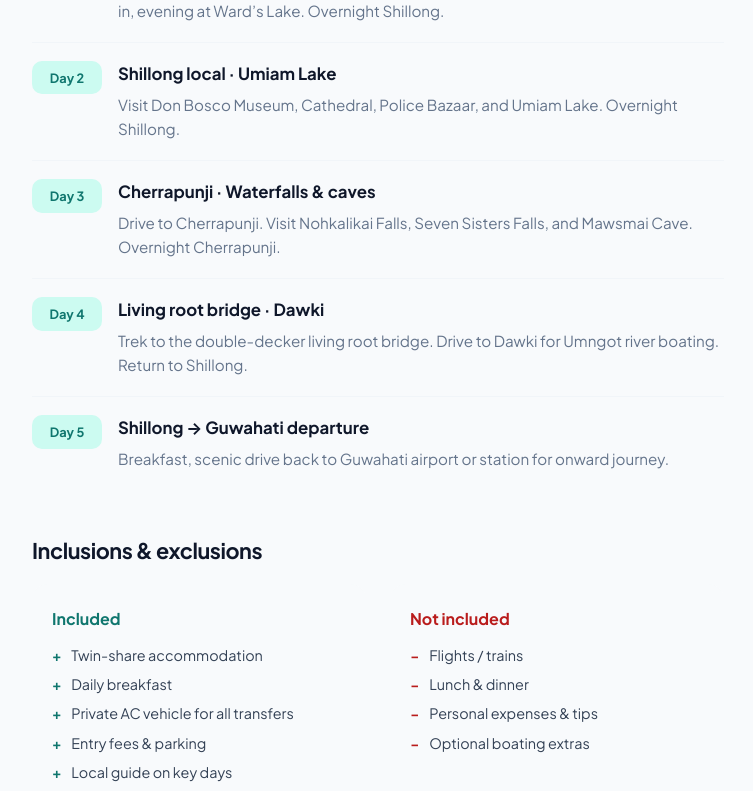
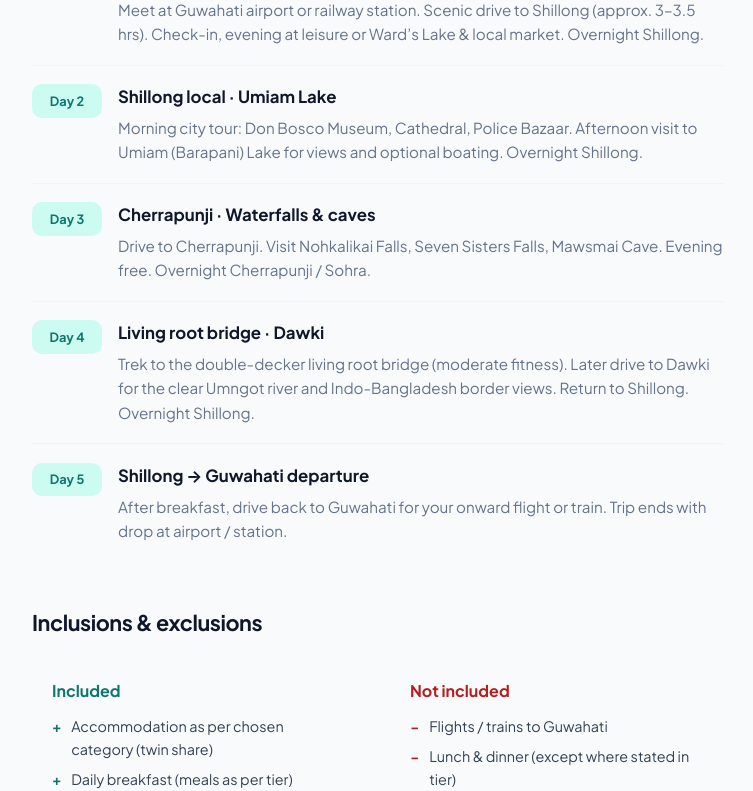
Before and after one commit to santanusaikia46g/client_Trav, a React (Vite) app: page /packages/1 in a window 1280 px wide. Shown: the part 1470-2261 px from the top of the page, without its empty margins (72-825 px from the left). Built offline with nearby package versions, Linux system fonts and the light colour scheme; no server answers.

Commit message:
feat: implement dynamic package listing and detailed view pages with route-based content rendering

```diff
--- a/src/pages/PackageDetails.jsx
+++ b/src/pages/PackageDetails.jsx
@@ -3,8 +3,8 @@ import { useParams, Link } from 'react-router-dom';
 import { getPackage } from '../services/api';
 import Spinner from '../components/Spinner';
 
-// Regional fallback packages dictionary
-const regionalPackageDetails = {
+// Map of default North East package details by ID
+const defaultPackagesMap = {
   'meghalaya-1': {
     title: 'Meghalaya Highlights',
     duration: '5 days / 4 nights',
@@ -22,141 +22,156 @@ const regionalPackageDetails = {
       'Optional caving or boating'
     ],
     pricingTiers: [
-      { id: 'std', name: 'Standard', stars: '★★★ · 3-star hotels', price: '₹18,900', priceUnit: '/ person', hotel: 'Clean 3★ stays in Shillong & Cherrapunji', features: ['3★ hotels / guesthouses', 'Private AC vehicle', 'Breakfast daily', 'Local guide on key days'], featured: false, btnClass: 'btn-outline' },
-      { id: 'dlx', name: 'Deluxe', stars: '★★★★ · 4-star hotels', price: '₹24,900', priceUnit: '/ person', hotel: 'Comfortable 4★ hotels with views', features: ['4★ hotels / resorts', 'Private AC vehicle', 'Breakfast + 2 dinners', 'Dedicated local guide'], featured: true, btnClass: 'btn-primary' },
-      { id: 'lux', name: 'Luxury', stars: '★★★★★ · 5-star / premium', price: '₹34,900', priceUnit: '/ person', hotel: 'Premium resorts & boutique stays', features: ['5★ / premium resorts', 'Premium private vehicle', 'All meals included', 'Private guide throughout'], featured: false, btnClass: 'btn-outline' }
+      { id: 'standard', name: 'Standard', stars: '★★★ · 3-star hotels', price: '₹18,900', priceUnit: '/ person', hotel: 'Clean, well-located 3★ stays in Shillong & Cherrapunji', features: ['3★ hotels / guesthouses', 'Private AC vehicle', 'Breakfast daily', 'Local guide on key days'], featured: false, btnClass: 'btn-outline' },
+      { id: 'deluxe', name: 'Deluxe', stars: '★★★★ · 4-star hotels', price: '₹24,900', priceUnit: '/ person', hotel: 'Comfortable 4★ hotels with better views & amenities', features: ['4★ hotels / resorts', 'Private AC vehicle', 'Breakfast + 2 dinners', 'Dedicated local guide'], featured: true, btnClass: 'btn-primary' },
+      { id: 'luxury', name: 'Luxury', stars: '★★★★★ · 5-star / premium', price: '₹34,900', priceUnit: '/ person', hotel: 'Premium resorts & boutique stays with top service', features: ['5★ / premium resorts', 'Premium private vehicle', 'All meals included', 'Private guide throughout'], featured: false, btnClass: 'btn-outline' }
     ],
     itinerary: [
-      { day: 'Day 1', title: 'Arrive Guwahati → Shillong', desc: 'Meet at Guwahati airport or station. Scenic drive to Shillong (approx. 3.5 hrs). Check-in, evening at Ward’s Lake. Overnight Shillong.' },
-      { day: 'Day 2', title: 'Shillong local · Umiam Lake', desc: 'Visit Don Bosco Museum, Cathedral, Police Bazaar, and Umiam Lake. Overnight Shillong.' },
-      { day: 'Day 3', title: 'Cherrapunji · Waterfalls & caves', desc: 'Drive to Cherrapunji. Visit Nohkalikai Falls, Seven Sisters Falls, and Mawsmai Cave. Overnight Cherrapunji.' },
-      { day: 'Day 4', title: 'Living root bridge · Dawki', desc: 'Trek to the double-decker living root bridge. Drive to Dawki for Umngot river boating. Return to Shillong.' },
-      { day: 'Day 5', title: 'Shillong → Guwahati departure', desc: 'Breakfast, scenic drive back to Guwahati airport or station for onward journey.' }
+      { day: 'Day 1', title: 'Arrive Guwahati → Shillong', desc: 'Meet at Guwahati airport or railway station. Scenic drive to Shillong (approx. 3–3.5 hrs). Check-in, evening at leisure or Ward’s Lake & local market. Overnight Shillong.' },
+      { day: 'Day 2', title: 'Shillong local · Umiam Lake', desc: 'Morning city tour: Don Bosco Museum, Cathedral, Police Bazaar. Afternoon visit to Umiam (Barapani) Lake for views and optional boating. Overnight Shillong.' },
+      { day: 'Day 3', title: 'Cherrapunji · Waterfalls & caves', desc: 'Drive to Cherrapunji. Visit Nohkalikai Falls, Seven Sisters Falls, Mawsmai Cave. Evening free. Overnight Cherrapunji / Sohra.' },
+      { day: 'Day 4', title: 'Living root bridge · Dawki', desc: 'Trek to the double-decker living root bridge (moderate fitness). Later drive to Dawki for the clear Umngot river and Indo-Bangladesh border views. Return to Shillong. Overnight Shillong.' },
+      { day: 'Day 5', title: 'Shillong → Guwahati departure', desc: 'After breakfast, drive back to Guwahati for your onward flight or train. Trip ends with drop at airport / station.' }
     ],
-    inclusions: ['Twin-share accommodation', 'Daily breakfast', 'Private AC vehicle for all transfers', 'Entry fees & parking', 'Local guide on key days'],
-    exclusions: ['Flights / trains', 'Lunch & dinner', 'Personal expenses & tips', 'Optional boating extras'],
+    inclusions: [
+      'Accommodation as per chosen category (twin share)',
+      'Daily breakfast (meals as per tier)',
+      'Private vehicle for all transfers & sightseeing',
+      'Driver allowances & parking',
+      'Entry fees to major points (as per itinerary)',
+      'Local guide on key activity days',
+      'Basic first-aid support'
+    ],
+    exclusions: [
+      'Flights / trains to Guwahati',
+      'Lunch & dinner (except where stated in tier)',
+      'Personal expenses & tips',
+      'Optional activities (boating, caving extras)',
+      'Travel insurance',
+      'Anything not listed under inclusions'
+    ],
     sidebarFacts: { duration: '5D / 4N', startEnd: 'Guwahati', season: 'Oct – May', groupSize: '2 – 12', difficulty: 'Easy – Moderate' }
   },
   'assam-1': {
     title: 'Kaziranga Safari',
     duration: '3 days / 2 nights',
-    route: 'Kaziranga National Park',
+    route: 'Guwahati · Kaziranga National Park',
     bestSeason: 'Nov – Apr',
-    subtitle: 'One-horned rhinos, early morning jeep safaris, wild elephant herds and quiet stays near the national park.',
+    subtitle: 'One-horned rhinos, early morning jeep safaris and quiet stays near the park. Ideal as a short break or add-on.',
     priceFrom: '12,500',
     heroImage: 'https://images.unsplash.com/photo-1566073771259-6a8506099945?auto=format&fit=crop&w=1920&q=80',
     highlights: [
-      'Early morning Elephant safari in Central Range',
-      'Jeep safari in Western Range (Bagori)',
-      'Tea garden estate walkthrough',
-      'Orchid Park & cultural dance performance',
-      'Assamese traditional cuisine sampling'
+      'Jeep & Elephant Safaris in Kaziranga NP',
+      'One-horned Rhinoceros Sighting',
+      'Orchid and Biodiversity Park visit',
+      'Scenic Tea Garden walks',
+      'Authentic Assamese traditional cuisine'
     ],
     pricingTiers: [
-      { id: 'std', name: 'Standard', stars: '★★★ · Safari Lodge', price: '₹12,500', priceUnit: '/ person', hotel: 'Cozy jungle lodge near park gate', features: ['Jungle lodge stay', '1 Jeep Safari included', 'Breakfast & Dinner', 'Park naturalist guide'], featured: false, btnClass: 'btn-outline' },
-      { id: 'dlx', name: 'Deluxe', stars: '★★★★ · Eco Resort', price: '₹16,900', priceUnit: '/ person', hotel: 'Eco-resort with pool & garden views', features: ['4★ Eco Resort', '1 Jeep + 1 Elephant Safari', 'All meals included', 'Private park guide'], featured: true, btnClass: 'btn-primary' }
+      { id: 'standard', name: 'Standard', stars: '★★★ · 3-star resort', price: '₹12,500', priceUnit: '/ person', hotel: 'Cozy forest resorts near Kaziranga gate', features: ['3★ eco-resorts', 'Private AC vehicle transfer', 'Breakfast included', '1 Jeep safari ticket'], featured: false, btnClass: 'btn-outline' },
+      { id: 'deluxe', name: 'Deluxe', stars: '★★★★ · 4-star lodge', price: '₹17,900', priceUnit: '/ person', hotel: 'Premium jungle lodges with swimming pool & garden views', features: ['4★ jungle lodges', 'Private vehicle transfer', 'Breakfast + Dinner', '1 Elephant + 1 Jeep safari'], featured: true, btnClass: 'btn-primary' }
     ],
     itinerary: [
-      { day: 'Day 1', title: 'Guwahati → Kaziranga', desc: 'Pick up from Guwahati and drive to Kaziranga National Park (approx. 4 hrs). Check-in and evening cultural show.' },
-      { day: 'Day 2', title: 'Kaziranga Safaris', desc: 'Early morning Elephant safari followed by breakfast. Afternoon Jeep safari deep inside the park.' },
-      { day: 'Day 3', title: 'Kaziranga → Guwahati', desc: 'Visit Kaziranga Orchid Park, then drive back to Guwahati for departure.' }
+      { day: 'Day 1', title: 'Guwahati Arrival → Kaziranga', desc: 'Pick up from Guwahati and drive to Kaziranga National Park (approx 4.5 hrs). Evening tea garden walk and cultural folk dance show.' },
+      { day: 'Day 2', title: 'Kaziranga Jungle Safaris', desc: 'Early morning Elephant safari in Central Range. Post breakfast, afternoon Jeep safari in Western Range. Visit Orchid Park in evening.' },
+      { day: 'Day 3', title: 'Kaziranga → Guwahati Departure', desc: 'After breakfast, drive back to Guwahati airport or station for departure.' }
     ],
-    inclusions: ['Lodge/Resort accommodation', 'Daily breakfast & dinner', 'Jeep safari charges & permits', 'Private transfer vehicle'],
-    exclusions: ['Camera fees', 'Airfare/Train tickets', 'Personal expenses'],
+    inclusions: ['Accommodation in chosen tier', 'Daily breakfast', 'Safaris & park entry permits', 'Private vehicle transfers'],
+    exclusions: ['Airfare/Train tickets', 'Camera fees', 'Personal expenses'],
     sidebarFacts: { duration: '3D / 2N', startEnd: 'Guwahati', season: 'Nov – Apr', groupSize: '2 – 8', difficulty: 'Easy' }
   },
   'arunachal-1': {
     title: 'Tawang Circuit',
     duration: '7 days / 6 nights',
-    route: 'Tawang · Sela Pass · Dirang',
-    bestSeason: 'Oct – May',
-    subtitle: 'High mountain monastery, crystal clear lakes, snow-capped Sela Pass and serene Buddhist culture.',
+    route: 'Tezpur · Dirang · Tawang · Sela Pass',
+    bestSeason: 'Mar – Jun & Sep – Nov',
+    subtitle: 'High mountain monastery, clear lakes, Sela Pass and quiet Buddhist culture. For those who like altitude and calm.',
     priceFrom: '34,900',
     heroImage: 'https://images.unsplash.com/photo-1544735716-392fe2489ffa?auto=format&fit=crop&w=1920&q=80',
     highlights: [
-      'Tawang Monastery (2nd largest in Asia)',
-      'Sela Pass at 13,700 feet & Sela Lake',
-      'Bum La Pass (Indo-China Border)',
+      'Sela Pass & Sela Lake at 13,700 ft',
+      'Tawang Monastery (largest in India)',
       'Madhuri Lake (Sangetsar Tso)',
-      'Jaswant Garh War Memorial & Dirang valley'
+      'Jaswant Garh War Memorial',
+      'Dirang Valley & Kiwi orchards'
     ],
     pricingTiers: [
-      { id: 'std', name: 'Standard', stars: '★★★ · Mountain Hotel', price: '₹34,900', priceUnit: '/ person', hotel: 'Comfortable heated stays in Tawang & Dirang', features: ['Mountain hotels', 'Inland Permit (ILP) support', 'SUV Vehicle (Innova/Scorpio)', 'Daily Breakfast'], featured: true, btnClass: 'btn-primary' }
+      { id: 'deluxe', name: 'Deluxe', stars: '★★★★ · 4-star mountain stays', price: '₹34,900', priceUnit: '/ person', hotel: 'Best boutique mountain hotels with heaters', features: ['Boutique mountain stays', 'Inland Line Permit (ILP) included', 'Dedicated SUV for high altitude', 'Breakfast daily'], featured: true, btnClass: 'btn-primary' }
     ],
     itinerary: [
-      { day: 'Day 1', title: 'Guwahati → Tezpur / Bhalukpong', desc: 'Drive from Guwahati to Bhalukpong at the foothills of Arunachal Pradesh.' },
-      { day: 'Day 2', title: 'Bhalukpong → Dirang', desc: 'Drive through Apple orchards and kiwi farms to Dirang valley. Visit Dirang Dzong.' },
-      { day: 'Day 3', title: 'Dirang → Tawang via Sela Pass', desc: 'Cross Sela Pass (13,700 ft) and visit Jaswant Garh. Arrive in Tawang.' },
-      { day: 'Day 4', title: 'Tawang Monastery & City', desc: 'Explore Tawang Monastery, Ani Gompa, and War Memorial.' },
-      { day: 'Day 5', title: 'Bum La Pass & Madhuri Lake', desc: 'Excursion to Indo-China border at Bum La and Sangetsar Lake.' },
-      { day: 'Day 6', title: 'Tawang → Bomdila', desc: 'Scenic drive back through Bomdila Monastery.' },
-      { day: 'Day 7', title: 'Bomdila → Guwahati', desc: 'Drive back to Guwahati airport/station for departure.' }
+      { day: 'Day 1', title: 'Guwahati / Tezpur → Dirang', desc: 'Drive up into the Eastern Himalayas towards Dirang. Check-in and relax.' },
+      { day: 'Day 2', title: 'Dirang → Sela Pass → Tawang', desc: 'Drive across Sela Pass (13,700 ft) & Jaswant Garh. Arrive in Tawang.' },
+      { day: 'Day 3', title: 'Tawang Monastery & Local Sightseeing', desc: 'Explore Tawang Monastery, Giant Buddha statue, and local craft centers.' },
+      { day: 'Day 4', title: 'Sangetsar (Madhuri Lake) & Bum La Pass', desc: 'Excursion to high altitude lakes and Indo-China border (subject to weather).' },
+      { day: 'Day 5', title: 'Tawang → Bomdila', desc: 'Scenic return journey down to Bomdila town.' },
+      { day: 'Day 6', title: 'Bomdila → Guwahati', desc: 'Drive back to Guwahati plains for overnight stay.' },
+      { day: 'Day 7', title: 'Guwahati Departure', desc: 'Transfer to Guwahati airport for return journey.' }
     ],
-    inclusions: ['Hotel accommodation', 'ILP permits', 'SUV transport', 'Daily breakfast'],
-    exclusions: ['Bum La Pass local vehicle union charges', 'Meals except breakfast', 'Personal items'],
-    sidebarFacts: { duration: '7D / 6N', startEnd: 'Guwahati', season: 'Oct – May', groupSize: '2 – 6', difficulty: 'Moderate' }
+    inclusions: ['Inner Line Permits (ILP)', 'SUV for mountain roads', 'Hotels with heating', 'Breakfast daily'],
+    exclusions: ['Bum La Pass local vehicle surcharge', 'Airfare/Train tickets', 'Personal expenses'],
+    sidebarFacts: { duration: '7D / 6N', startEnd: 'Guwahati', season: 'Mar – Nov', groupSize: '2 – 6', difficulty: 'Moderate' }
   },
   'sikkim-1': {
     title: 'Sikkim Essentials',
     duration: '6 days / 5 nights',
-    route: 'Gangtok · Lachen · Lachung · Yumthang',
-    bestSeason: 'Mar – Jun, Oct – Dec',
-    subtitle: 'High mountain passes, sacred Gurudongmar Lake, rhododendron valleys, and majestic Kanchenjunga views.',
+    route: 'Gangtok · Tsomgo Lake · Nathula',
+    bestSeason: 'Mar – May & Oct – Dec',
+    subtitle: 'Mountain views, monasteries, lakes and the road to high passes. A balanced mix of comfort and scenery.',
     priceFrom: '28,500',
     heroImage: 'https://images.unsplash.com/photo-1506905925346-21bda4d32df4?auto=format&fit=crop&w=1920&q=80',
     highlights: [
-      'Tsomgo Lake & Baba Mandir near Nathula Pass',
-      'High altitude Gurudongmar Lake (17,800 ft)',
-      'Yumthang Valley of Flowers',
-      'Rumtek & Enchey Monasteries in Gangtok',
-      'Panoramic Kanchenjunga views from Tashi Viewpoint'
+      'Glacial Tsomgo Lake & Baba Mandir',
+      'Rumtek & Enchey Monasteries',
+      'Spectacular views of Mt. Kanchenjunga',
+      'MG Marg Gangtok promenade',
+      'Optional Nathula Pass border excursion'
     ],
     pricingTiers: [
-      { id: 'std', name: 'Standard', stars: '★★★ · Gangtok Hotel', price: '₹28,500', priceUnit: '/ person', hotel: 'Comfortable stays in Gangtok & North Sikkim lodges', features: ['3★ hotels & North Sikkim homestays', 'Sikkim PAP permits', 'Private vehicle', 'Daily breakfast & North Sikkim meals'], featured: true, btnClass: 'btn-primary' }
+      { id: 'standard', name: 'Standard', stars: '★★★ · 3-star Gangtok stay', price: '₹28,500', priceUnit: '/ person', hotel: 'Comfortable hotel near MG Marg', features: ['3★ hotel stays', 'Private vehicle transfers', 'Breakfast daily', 'Tsomgo Lake permits'], featured: true, btnClass: 'btn-primary' }
     ],
     itinerary: [
-      { day: 'Day 1', title: 'Bagdogra / NJP → Gangtok', desc: 'Arrive at airport/railway station and drive to Gangtok (approx. 4.5 hrs).' },
-      { day: 'Day 2', title: 'Tsomgo Lake & Baba Mandir', desc: 'Day excursion to glacial Tsomgo Lake and Baba Harbhajan Singh Mandir.' },
-      { day: 'Day 3', title: 'Gangtok → Lachen', desc: 'Drive north to Lachen village via Seven Sister Waterfalls.' },
-      { day: 'Day 4', title: 'Gurudongmar Lake → Lachung', desc: 'Early morning drive to Gurudongmar Lake (17,800 ft), then transfer to Lachung.' },
-      { day: 'Day 5', title: 'Yumthang Valley → Gangtok', desc: 'Visit Zero Point / Yumthang Valley of Flowers, then return to Gangtok.' },
-      { day: 'Day 6', title: 'Gangtok → Bagdogra / NJP', desc: 'Departure transfer back to Bagdogra airport / NJP station.' }
+      { day: 'Day 1', title: 'NJP / Bagdogra → Gangtok', desc: 'Transfer from Bagdogra airport / NJP station to Gangtok. Evening walk at MG Marg.' },
+      { day: 'Day 2', title: 'Tsomgo Lake & Baba Mandir', desc: 'Excursion to alpine Tsomgo Lake at 12,400 ft and Baba Harbhajan Singh Shrine.' },
+      { day: 'Day 3', title: 'Gangtok City Sightseeing', desc: 'Visit Rumtek Monastery, Ropeway, Namgyal Institute of Tibetology, and Flower Exhibition.' },
+      { day: 'Day 4', title: 'Gangtok → Pelling', desc: 'Drive to Pelling via Ravangla Buddha Park.' },
+      { day: 'Day 5', title: 'Pelling Sightseeing', desc: 'Visit Skywalk, Pemayangtse Monastery, and Rabdentse Ruins.' },
+      { day: 'Day 6', title: 'Pelling → Bagdogra Departure', desc: 'Transfer back to Bagdogra airport for departure flight.' }
     ],
-    inclusions: ['Accommodation', 'North Sikkim permits', 'Transport', 'Breakfast & North Sikkim all meals'],
-    exclusions: ['Nathula Pass union extra', 'Airfare/Train tickets', 'Personal expenses'],
-    sidebarFacts: { duration: '6D / 5N', startEnd: 'Bagdogra / NJP', season: 'Oct – Jun', groupSize: '2 – 8', difficulty: 'Moderate' }
+    inclusions: ['Permits for Tsomgo Lake', 'Private vehicle transfers', 'Accommodation with breakfast', 'Sightseeing as per itinerary'],
+    exclusions: ['Airfare/Train fare', 'Nathula Pass entry fee', 'Personal expenses'],
+    sidebarFacts: { duration: '6D / 5N', startEnd: 'Bagdogra / NJP', season: 'Mar – Dec', groupSize: '2 – 10', difficulty: 'Easy – Moderate' }
   },
   'multistate-1': {
     title: 'Assam + Meghalaya',
     duration: '8 days / 7 nights',
-    route: 'Kaziranga · Guwahati · Shillong · Cherrapunji',
+    route: 'Guwahati · Kaziranga · Shillong · Cherrapunji',
     bestSeason: 'Oct – Apr',
-    subtitle: 'Wildlife safaris in Kaziranga combined with waterfalls, root bridges, and pine forests of Meghalaya.',
+    subtitle: 'Wildlife in the morning, root bridges and waterfalls in the afternoon. Two very different landscapes in one trip.',
     priceFrom: '32,900',
     heroImage: 'https://images.unsplash.com/photo-1464822759023-fed622ff2c3b?auto=format&fit=crop&w=1920&q=80',
     highlights: [
-      'Jeep and Elephant safaris in Kaziranga National Park',
-      'Kamakhya Temple blessing in Guwahati',
-      'Living Root Bridge trek in Cherrapunji',
-      'Clear Umngot River in Dawki',
-      'Shillong pine forests & Umiam Lake'
+      'Kaziranga Rhino Jeep Safari',
+      'Cherrapunji Waterfalls & Caves',
+      'Living Root Bridge Trek',
+      'Dawki Crystal River Boating',
+      'Kamakhya Temple Guwahati'
     ],
     pricingTiers: [
-      { id: 'std', name: 'Standard', stars: '★★★ · Hotels & Lodges', price: '₹32,900', priceUnit: '/ person', hotel: 'Top-rated stays across Assam & Meghalaya', features: ['3★ stays throughout', 'Kaziranga safaris included', 'Private vehicle', 'Daily breakfast'], featured: true, btnClass: 'btn-primary' }
+      { id: 'deluxe', name: 'Deluxe', stars: '★★★★ · 4-star stays', price: '₹32,900', priceUnit: '/ person', hotel: 'Curated 4★ stays across Assam & Meghalaya', features: ['4★ stays', 'Private AC Vehicle', 'Breakfast daily', 'Safari included'], featured: true, btnClass: 'btn-primary' }
     ],
     itinerary: [
-      { day: 'Day 1', title: 'Arrive Guwahati → Kaziranga', desc: 'Pick up at Guwahati airport/station and drive straight to Kaziranga National Park.' },
-      { day: 'Day 2', title: 'Kaziranga Safaris', desc: 'Morning elephant safari and afternoon jeep safari in Kaziranga.' },
-      { day: 'Day 3', title: 'Kaziranga → Shillong', desc: 'Drive from Kaziranga to Shillong via Umiam Lake.' },
-      { day: 'Day 4', title: 'Shillong → Cherrapunji', desc: 'Sightseeing of Nohkalikai, Mawsmai cave, and stay in Cherrapunji.' },
-      { day: 'Day 5', title: 'Root Bridge Trek', desc: 'Trek to Nongriat double-decker living root bridge.' },
-      { day: 'Day 6', title: 'Dawki & Mawlynnong', desc: 'Visit Asia’s cleanest village Mawlynnong and crystal clear Dawki river.' },
-      { day: 'Day 7', title: 'Dawki → Shillong', desc: 'Return to Shillong for local handicraft shopping and Ward Lake.' },
-      { day: 'Day 8', title: 'Shillong → Guwahati Departure', desc: 'Visit Kamakhya Temple in Guwahati before departure drop.' }
+      { day: 'Day 1', title: 'Arrive Guwahati → Kaziranga', desc: 'Pick up & drive to Kaziranga National Park.' },
+      { day: 'Day 2', title: 'Kaziranga Safari → Shillong', desc: 'Morning Safari in Kaziranga, then scenic drive to Shillong.' },
+      { day: 'Day 3', title: 'Shillong Local Sightseeing', desc: 'Visit Ward’s Lake, Cathedral, Don Bosco Museum, and Umiam Lake.' },
+      { day: 'Day 4', title: 'Shillong → Cherrapunji', desc: 'Visit Nohkalikai & Seven Sisters Waterfalls, Mawsmai Cave.' },
+      { day: 'Day 5', title: 'Living Root Bridge Trek', desc: 'Day trek to double-decker living root bridge at Nongriat.' },
+      { day: 'Day 6', title: 'Dawki & Mawlynnong', desc: 'Visit Asia’s cleanest village and boat on Umngot River at Dawki.' },
+      { day: 'Day 7', title: 'Return to Shillong', desc: 'Leisurely morning in Dawki, return to Shillong for shopping.' },
+      { day: 'Day 8', title: 'Shillong → Guwahati Departure', desc: 'Visit Kamakhya Temple and drop at Guwahati airport.' }
     ],
-    inclusions: ['Hotel stays', 'Safaris in Kaziranga', 'Private AC vehicle', 'Breakfast daily'],
-    exclusions: ['Airfare', 'Lunches & dinners', 'Entry/camera fees'],
-    sidebarFacts: { duration: '8D / 7N', startEnd: 'Guwahati', season: 'Oct – Apr', groupSize: '2 – 10', difficulty: 'Moderate' }
+    inclusions: ['4★ Accommodation', 'Private AC vehicle throughout', 'Safari ticket in Kaziranga', 'Breakfast daily'],
+    exclusions: ['Airfare/Train tickets', 'Personal expenses', 'Optional activity charges'],
+    sidebarFacts: { duration: '8D / 7N', startEnd: 'Guwahati', season: 'Oct – Apr', groupSize: '2 – 12', difficulty: 'Moderate' }
   }
 };
 
@@ -167,15 +182,16 @@ const PackageDetails = () => {
 
   useEffect(() => {
     const fetchPackage = async () => {
-      // 1. Check if ID matches a regional fallback static key
-      if (regionalPackageDetails[id]) {
-        setPkgData(regionalPackageDetails[id]);
-        document.title = `${regionalPackageDetails[id].title} | Travmitraa`;
+      // 1. First check if id matches one of our default static packages
+      if (defaultPackagesMap[id]) {
+        const defaultItem = defaultPackagesMap[id];
+        setPkgData(defaultItem);
+        document.title = `${defaultItem.title} – ${defaultItem.duration} | Travmitraa`;
         setLoading(false);
         return;
       }
 
-      // 2. Try fetching from database API
+      // 2. Otherwise try fetching from backend API
       try {
         const data = await getPackage(id);
         if (data && data.title) {
@@ -186,14 +202,14 @@ const PackageDetails = () => {
             bestSeason: 'Oct – May',
             subtitle: data.description,
             priceFrom: typeof data.price === 'number' ? data.price.toLocaleString('en-IN') : data.price,
-            heroImage: (data.images && data.images[0]) || regionalPackageDetails['meghalaya-1'].heroImage,
-            highlights: data.highlights && data.highlights.length > 0 ? data.highlights : regionalPackageDetails['meghalaya-1'].highlights,
-            pricingTiers: regionalPackageDetails['meghalaya-1'].pricingTiers,
+            heroImage: (data.images && data.images[0]) || defaultPackagesMap['meghalaya-1'].heroImage,
+            highlights: data.highlights && data.highlights.length > 0 ? data.highlights : defaultPackagesMap['meghalaya-1'].highlights,
+            pricingTiers: defaultPackagesMap['meghalaya-1'].pricingTiers,
             itinerary: data.itinerary && data.itinerary.length > 0
               ? data.itinerary.map(item => ({ day: `Day ${item.day}`, title: item.title, desc: item.description }))
-              : regionalPackageDetails['meghalaya-1'].itinerary,
-            inclusions: data.included && data.included.length > 0 ? data.included : regionalPackageDetails['meghalaya-1'].inclusions,
-            exclusions: data.excluded && data.excluded.length > 0 ? data.excluded : regionalPackageDetails['meghalaya-1'].exclusions,
+              : defaultPackagesMap['meghalaya-1'].itinerary,
+            inclusions: data.included && data.included.length > 0 ? data.included : defaultPackagesMap['meghalaya-1'].inclusions,
+            exclusions: data.excluded && data.excluded.length > 0 ? data.excluded : defaultPackagesMap['meghalaya-1'].exclusions,
             sidebarFacts: {
               duration: data.duration || '5D / 4N',
               startEnd: 'Guwahati',
@@ -204,13 +220,13 @@ const PackageDetails = () => {
           });
           document.title = `${data.title} | Travmitraa`;
         } else {
-          setPkgData(regionalPackageDetails['meghalaya-1']);
-          document.title = `Meghalaya Highlights | Travmitraa`;
+          setPkgData(defaultPackagesMap['meghalaya-1']);
+          document.title = `Meghalaya Highlights – 5 Days | Travmitraa`;
         }
       } catch (err) {
         console.error('Fetching package failed, using default details:', err);
-        setPkgData(regionalPackageDetails['meghalaya-1']);
-        document.title = `Meghalaya Highlights | Travmitraa`;
+        setPkgData(defaultPackagesMap['meghalaya-1']);
+        document.title = `Meghalaya Highlights – 5 Days | Travmitraa`;
       } finally {
         setLoading(false);
       }
@@ -223,7 +239,7 @@ const PackageDetails = () => {
     return <Spinner fullPage={true} />;
   }
 
-  const data = pkgData || regionalPackageDetails['meghalaya-1'];
+  const data = pkgData || defaultPackagesMap['meghalaya-1'];
 
   return (
     <div>
```
Also changed, not shown: src/pages/Packages.jsx (+7 -7 lines).
